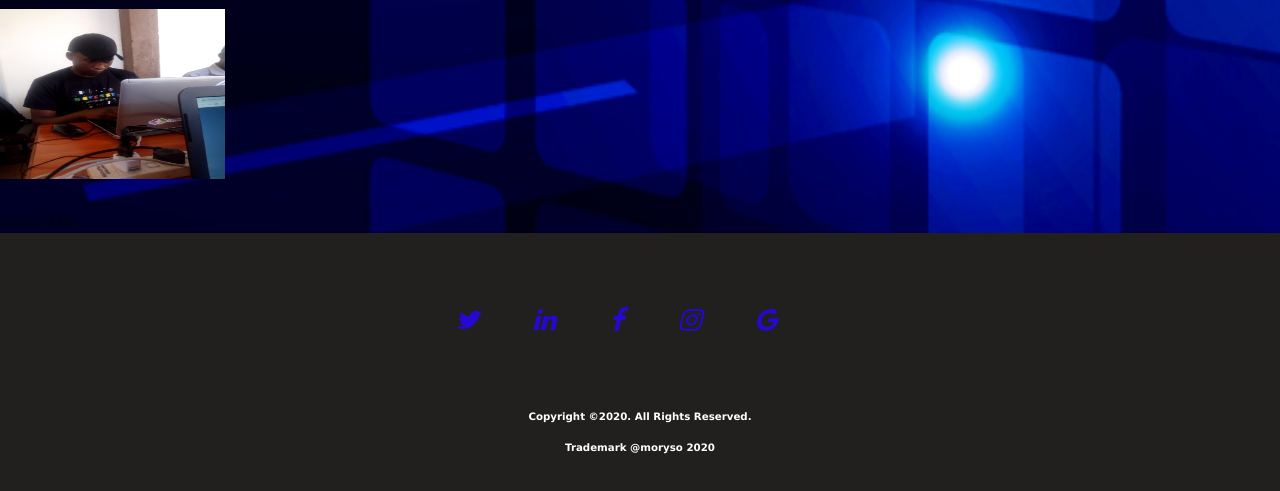
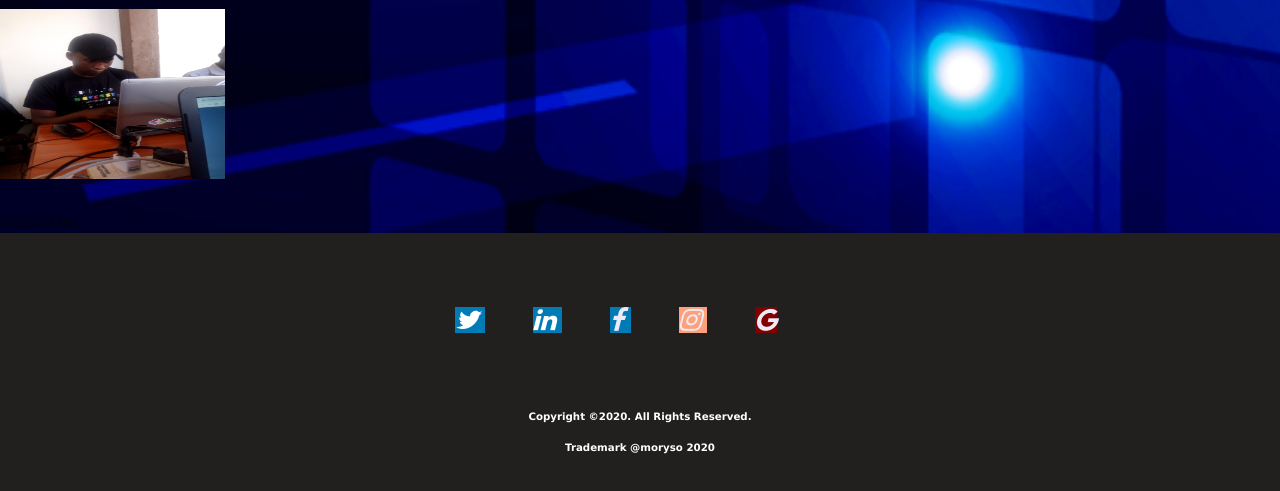
Before and after one commit to mourice-oduor/Personal-Website, a PHP site: page / in a window 1280 px wide. Shown: the part 2127-2618 px from the top of the page. Run offline with PHP 8.4, Linux system fonts and the light colour scheme.

Commit message:
Update site

```diff
--- a/css/styles.css
+++ b/css/styles.css
@@ -179,10 +179,29 @@ input[type=submit] {
   padding: 20px;
   font-size: 30px;
   text-align: center;
-  text-decoration: rgb(74, 74, 121);
+  text-decoration: none;
+  /* background: #007bb5; */
   margin: 0px 10px;
-  color: rgb(38, 8, 211);
+  color: rgb(236, 235, 245);
   transition: all 0.3s ease;
+  border-radius: 50%;
+}
+.fa-twitter {
+  background: #007bb5;
+  color: white;
+}
+.fa-linkedin {
+  background: #007bb5;
+  color: white;
+}
+.fa-facebook {
+  background: #007bb5;
+}
+.fa-instagram {
+  background: lightsalmon;
+}
+.fa-google {
+  background: maroon;
 }
 
 .fa:hover {
```
